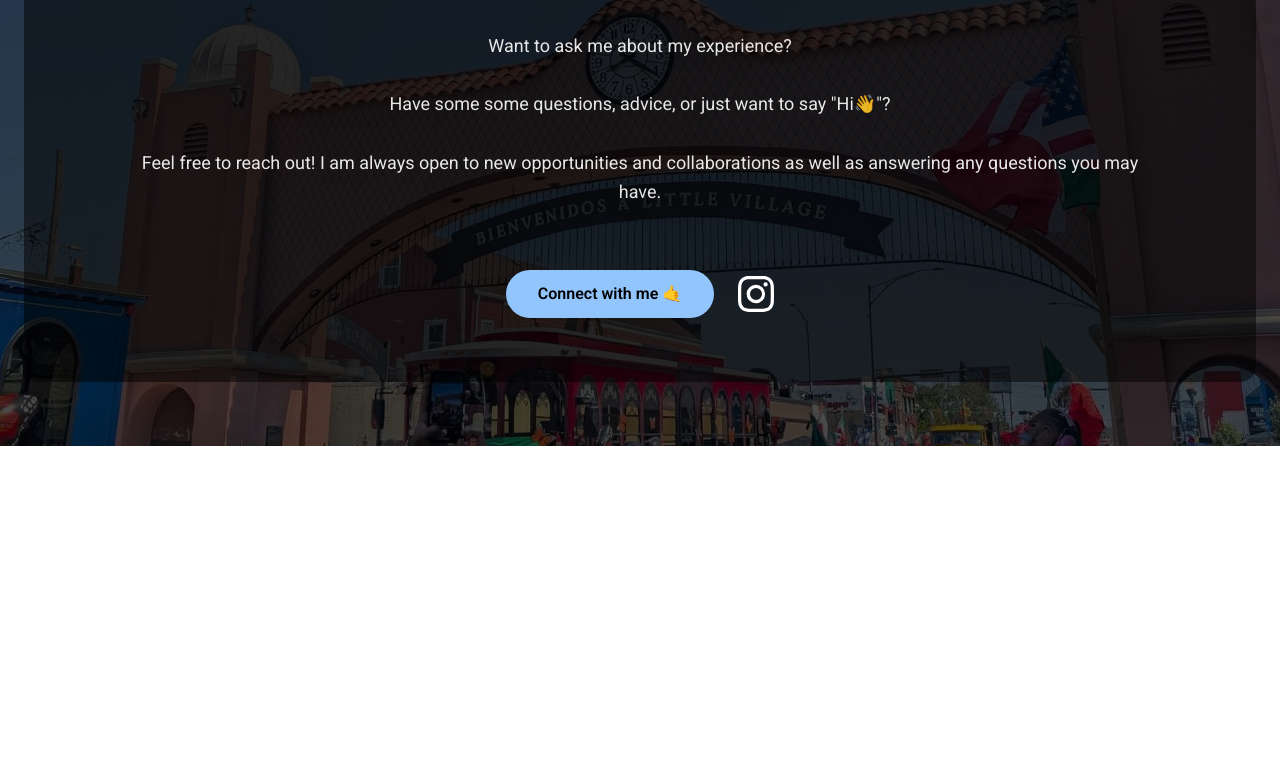
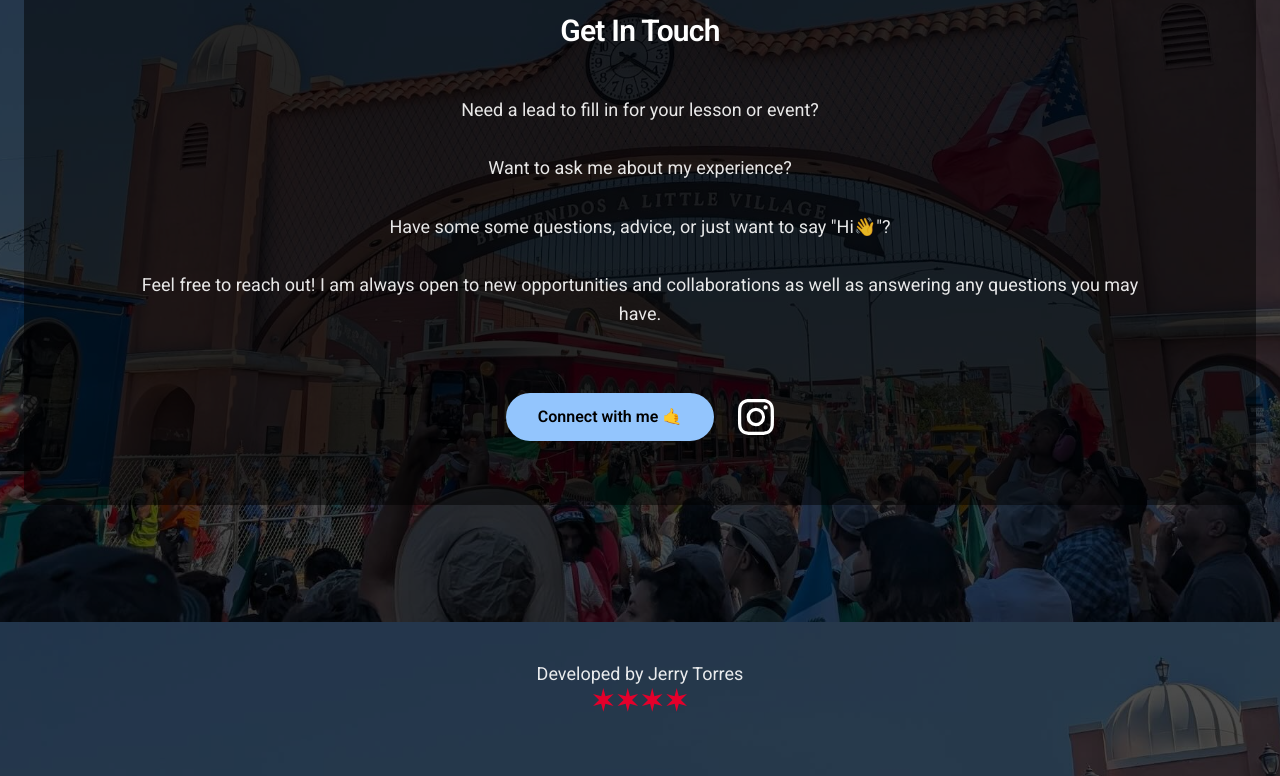
Before and after one commit to gtor23/jerry-dance-info, a React (Vite) app: page / in a window 1280 px wide. Shown: the part 1778-2554 px from the top of the page. Before the commit the page ends 2224 px from the top, so only its background shows below. Built offline with nearby package versions, Linux system fonts and the light colour scheme.

Commit message:
add footer and fix styling issues

```diff
--- a/src/App.jsx
+++ b/src/App.jsx
@@ -1,15 +1,16 @@
-import { Header, Hero, AboutMe, ContactMe } from './index'
+import { Header, Hero, AboutMe, ContactMe, Footer } from './index'
 
 function App() {
     return (
         <div className="min-h-screen flex items-center flex-col pb-16">
             {/* Disable Header until fully functional */}
             {/* <Header /> */}
-            <main className="w-full mx-auto px-6">
+            <main className="w-full mx-auto px-6 flex flex-col items-center">
                 <Hero />
                 <AboutMe />
                 <ContactMe />
             </main>
+            <Footer />
         </div>
     )
 }
--- /dev/null
+++ b/src/assets/SVGs/ChicagoStars.jsx
@@ -0,0 +1,7 @@
+const ChicagoStars = () => (
+    <svg width="94.08" height="24" viewBox="0 0 94.08 24" fill="none" xmlns="http://www.w3.org/2000/svg">
+        <path d="M0.015 17.925 6.07 11.981 0.015 6.036l8.184 2.267L10.3 0.092l2.129 8.211L20.613 6.036 14.558 11.981l6.055 5.944 -8.184 -2.267 -2.129 8.211 -2.101 -8.211zm24.462 0 6.055 -5.944 -6.055 -5.944 8.184 2.267L34.762 0.092l2.129 8.211 8.184 -2.267L39.02 11.981l6.055 5.944 -8.184 -2.267 -2.129 8.211 -2.101 -8.211zm24.462 0 6.055 -5.944 -6.055 -5.944 8.184 2.267L59.225 0.092l2.129 8.211 8.184 -2.267 -6.055 5.944 6.055 5.944 -8.184 -2.267 -2.129 8.211 -2.101 -8.211zm24.462 0 6.055 -5.944 -6.055 -5.944 8.184 2.267L83.686 0.092l2.129 8.211 8.184 -2.267 -6.055 5.944 6.055 5.944 -8.184 -2.267 -2.129 8.211 -2.101 -8.211z" fill="#E4002B"/>
+    </svg>
+)
+
+export default ChicagoStars
--- a/src/assets/SVGs/index.js
+++ b/src/assets/SVGs/index.js
@@ -1 +1,2 @@
 export { default as InstagramIcon } from './InstagramIcon'
+export { default as ChicagoStars } from './ChicagoStars'
--- a/src/components/AboutMe/AboutMe.jsx
+++ b/src/components/AboutMe/AboutMe.jsx
@@ -3,8 +3,8 @@
 
 export default function AboutMe() {
     return (
-        <section className="bg-[rgba(0,0,0,0.5)] py-16 px-8 md:px-24 rounded-2xl">
-            <div className="flex flex-col-reverse md:flex-row items-center gap-10 md:gap-12">
+        <section className="min-h-screen flex items-center max-[380px]:mb-8 sm:mb-0">
+            <div className="bg-[rgba(0,0,0,0.5)] flex flex-col-reverse md:flex-row items-center gap-10 md:gap-12 py-16 px-8 md:px-24 rounded-2xl">
                 <div className="flex-1 w-full">
                     <h2 className="mb-6 text-white pb-2 text-center md:text-left">
                         About Me
--- a/src/components/ContactMe/ContactMe.jsx
+++ b/src/components/ContactMe/ContactMe.jsx
@@ -3,8 +3,8 @@
 
 export default function ContactMe() {
     return (
-        <section className="section-contact-me bg-[rgba(0,0,0,0.5)] py-16 px-8 md:px-24 rounded-2xl">
-            <div className="max-w-screen flex flex-col items-center">
+        <section className="section-contact-me min-h-screen flex items-center">
+            <div className="bg-[rgba(0,0,0,0.5)] max-w-screen flex flex-col items-center py-16 px-8 md:px-24 rounded-2xl">
                 <h2>Get In Touch</h2>
                 <p className="get-in-touch text-center" style={{ whiteSpace: 'pre-line' }}>
                     {getInTouchContent}
--- /dev/null
+++ b/src/components/Footer/Footer.jsx
@@ -0,0 +1,12 @@
+import { ChicagoStars } from '../../assets/SVGs';
+
+export default function Footer() {
+    return (
+        <footer className="footer flex justify-center pt-8">
+            <div className='flex flex-col justify-center items-center'>
+                <p className='mb-0'> Developed by Jerry Torres </p>
+                <ChicagoStars />
+            </div>
+        </footer>
+    )
+}
--- /dev/null
+++ b/src/components/Footer/index.js
@@ -0,0 +1 @@
+export { default } from './Footer';
--- a/src/index.js
+++ b/src/index.js
@@ -2,3 +2,4 @@
 export { default as Hero } from './components/Hero';
 export { default as AboutMe } from './components/AboutMe';
 export { default as ContactMe } from './components/ContactMe';
+export { default as Footer } from './components/Footer';
```
